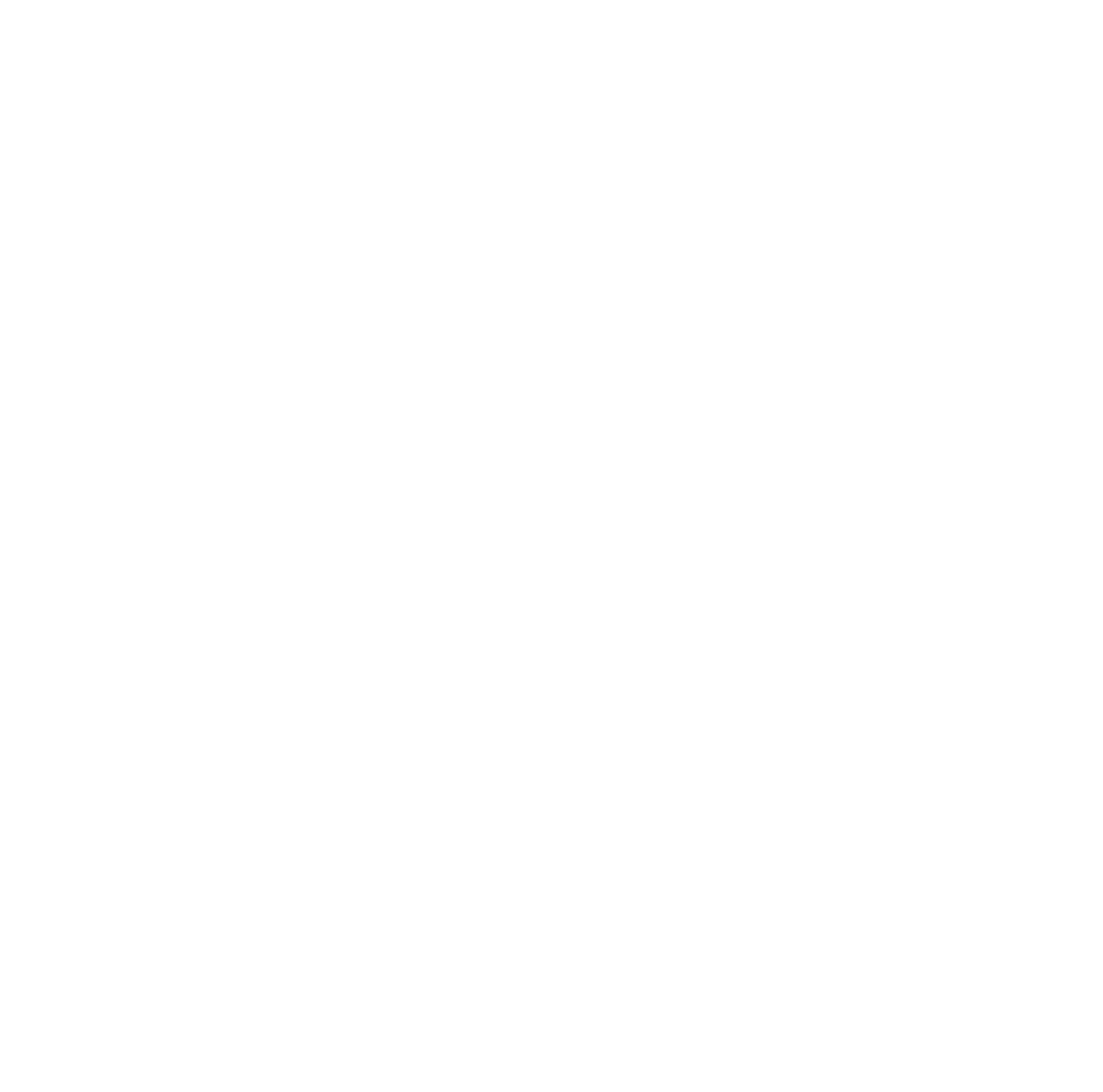
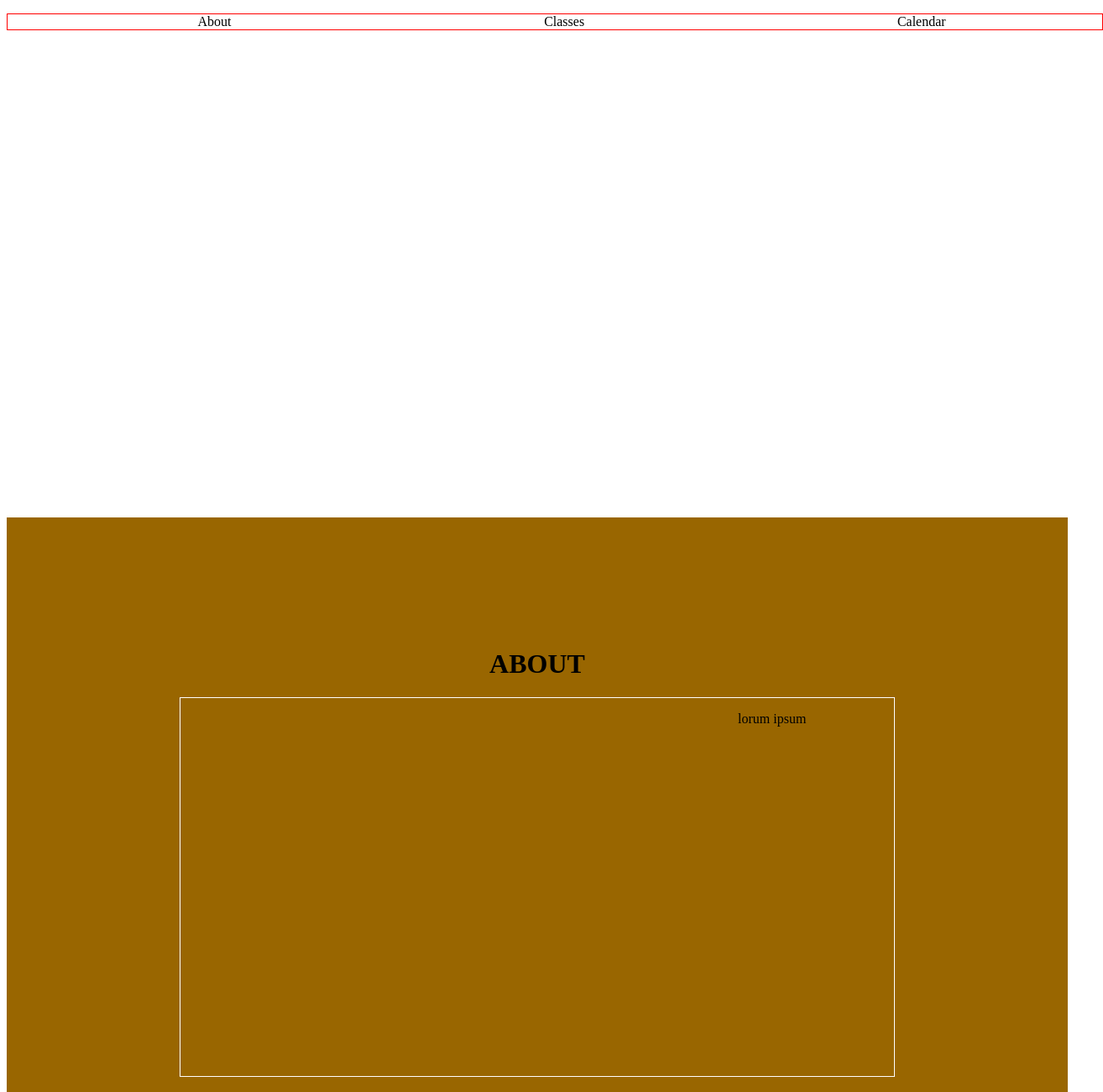
Before and after one commit to knightgreider/2019demo, a plain HTML site: page index.html in a window 1280 px wide. Shown: the top 1300 px of the page at 84% size, 1314 px wide, since content can reach past the window. Before the commit the page ends 800 px from the top, so only its background shows below. Drawn offline with Linux system fonts and the light colour scheme.

Commit message:
initial wireframe

```diff
--- a/index.html
+++ b/index.html
@@ -2,10 +2,30 @@
 <html lang="en">
 <head>
     <meta charset="UTF-8">
-    <title>Document</title>
+    <title>Porfolio Website</title>
     <link rel="stylesheet" href="style.css">
 </head>
 <body>
+<nav>
+    <ul>
+        <li>About</li>
+        <li>Classes</li>
+        <li>Calendar</li>
+    </ul>
+</nav>
+
+<div id="about">
+   <h1>ABOUT</h1>
+   <div id="info">
+       <div id="about-image">
+
+       </div>
+       <p id="about-info">lorum ipsum</p>
+   </div>
+
+
+</div>
+<!-- end of about div-->
 
 </body>
 </html>
--- a/style.css
+++ b/style.css
@@ -0,0 +1,37 @@
+ul {
+    display: flex;
+    justify-content: space-around;
+    width: 100%;
+    border: solid 1px red;
+}
+
+li {
+    align-self: center;
+    list-style-type: none;
+}
+
+#about {
+    margin-top: 580px;
+    width: 100%;
+    background-color: #996600;
+    height: 800px;
+    display: flex;
+    justify-content: center;
+    flex-direction: column;
+    align-items: center;
+
+}
+
+#info {
+    width: 850px;
+    height: 450px;
+    border: solid 1px white;
+    display: flex;
+    justify-content: space-around;
+}
+
+#about-image {
+    height: 400px;
+    width: 350px;
+
+}
```
Also changed, not shown: 1 other file.
